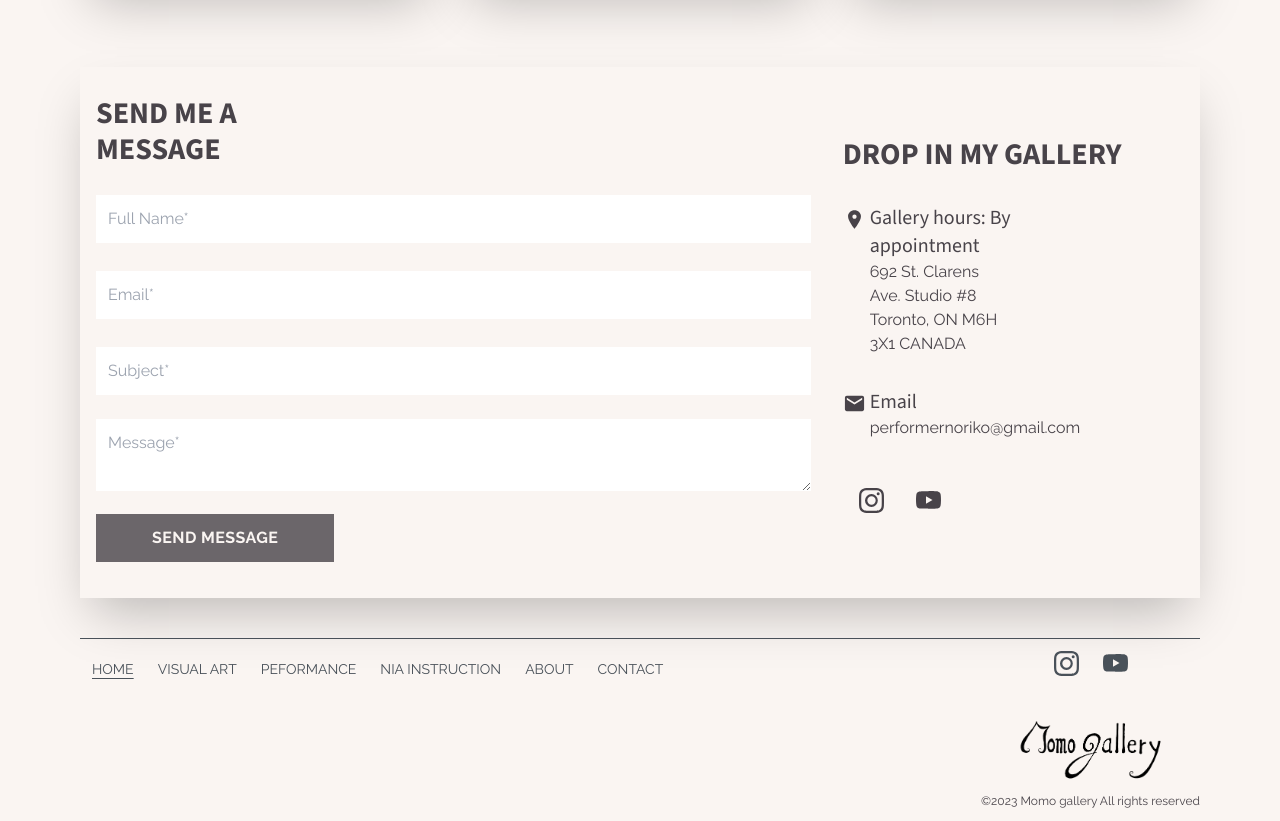
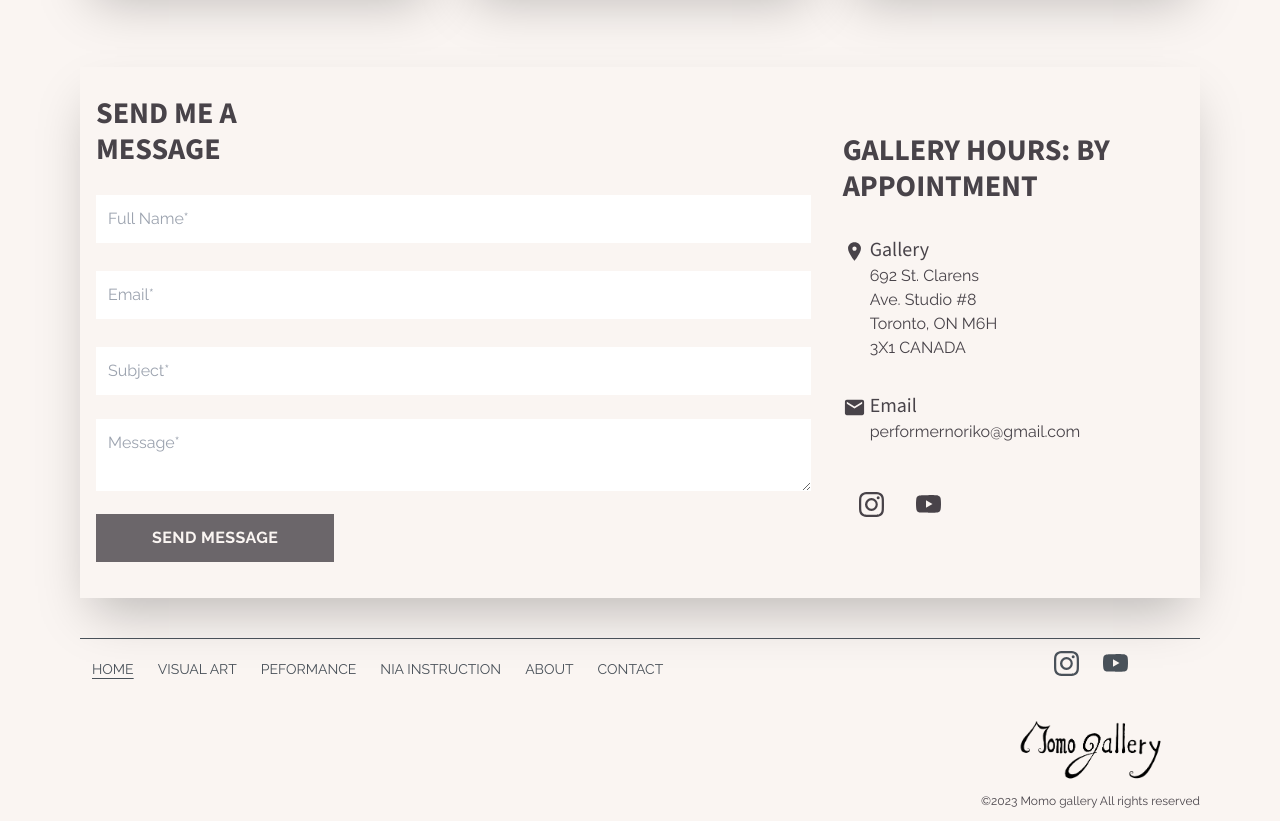
Before and after one commit to CarlSmoky/nextApp, a Next.js app: page / in a window 1280 px wide. Shown: the part 1900-2721 px from the top of the page. Built offline with nearby package versions, Linux system fonts and the light colour scheme; a web font is replaced by a local one.

Commit message:
Change ContactInfoTitle

```diff
--- a/app/components/Contact/ContactInfo.tsx
+++ b/app/components/Contact/ContactInfo.tsx
@@ -9,7 +9,7 @@ const ContactInfo = () => {
     <div className="w-full lg:w-1/3 px-4 py-12 bg-prime-100">
       <div className="flex flex-col text-grey-100">
         <h1 className="font-bold uppercase text-2xl lg:text-3xl my-4 font-title">
-          Drop in my gallery
+          Gallery hours: By appointment
         </h1>
         <div className="flex my-4 w-2/3 lg:w-1/2">
           <div className="flex flex-col pt-1 pr-1">
@@ -21,13 +21,15 @@ const ContactInfo = () => {
             </Link>
           </div>
           <div className="flex flex-col">
-            <h2 className="text-xl font-title">Gallery hours: By appointment</h2>
+            <h2 className="text-xl font-title">
+              Gallery
+            </h2>
             <Link
               href="https://maps.app.goo.gl/461nGG59xpnmvXNt7"
               target="_blank"
             >
               <p className="text-base font-paragraph">
-              692 St. Clarens Ave. Studio #8 Toronto, ON M6H 3X1 CANADA
+                692 St. Clarens Ave. Studio #8 Toronto, ON M6H 3X1 CANADA
               </p>
             </Link>
           </div>
```
